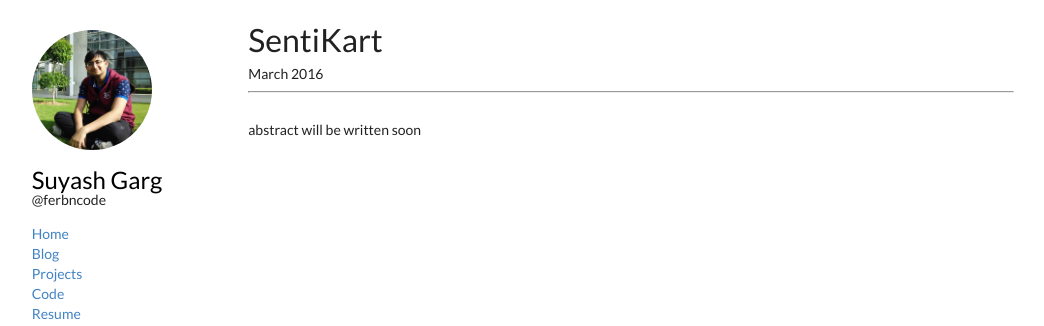
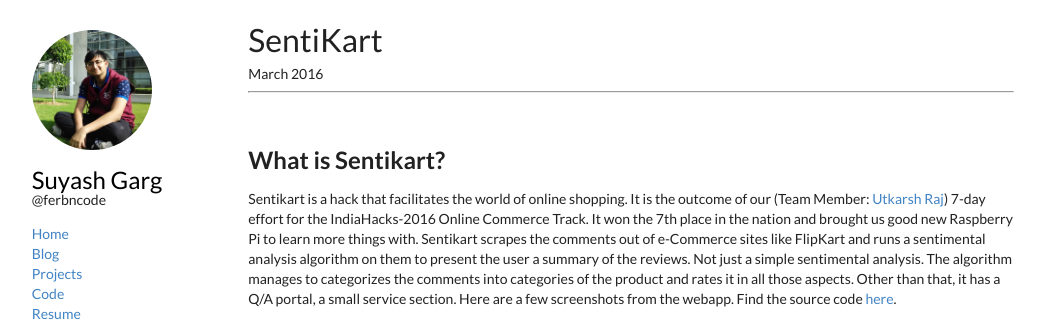
Before and after one commit to ferbncode/suyashgarg.heroku.com, a Flask app: page /projects/SentiKart in a window 1280 px wide. Shown: the top 326 px of the page, without its empty margins (117-1161 px from the left). Run offline with Flask 2, Linux system fonts and the light colour scheme; data comes from the database, SQL or seed files in the repository.

Commit message:
Added something for sentikart

```diff
--- a/mysite/templates/projects/Sent.html
+++ b/mysite/templates/projects/Sent.html
@@ -10,5 +10,15 @@
 {{project_detail['date']}}
 <hr>
 <br/>
-<p>abstract will be written soon</p>
+
+<h2>What is Sentikart?</h2>
+
+Sentikart is a hack that facilitates the world of online shopping. It is the outcome of our (Team Member: <a href="http://github.com/clearnote01">Utkarsh Raj</a>) 7-day effort for the IndiaHacks-2016 Online Commerce Track. It won the 7th place in the nation and brought us good new Raspberry Pi to learn more things with. Sentikart scrapes the comments out of e-Commerce sites like FlipKart and runs a sentimental analysis algorithm on them to present the user a summary of the reviews. Not just a simple sentimental analysis. The algorithm manages to categorizes the comments into categories of the product and rates it in all those aspects. Other than that, it has a Q/A portal, a small service section. Here are a few screenshots from the webapp. Find the source code <a href="http://github.com/ferbncode/SentiKart">here</a>.
+<br/><br/>
+<div class="ui large images" align="center">
+  <img src="{{url_for('static', filename='images/img1.png')}}">
+  <img src="{{url_for('static', filename='images/img6.png')}}">
+  <img src="{{url_for('static', filename='images/img3.png')}}">
+  <img src="{{url_for('static', filename='images/img8.png')}}">
+</div>
 {%endblock%}
```
